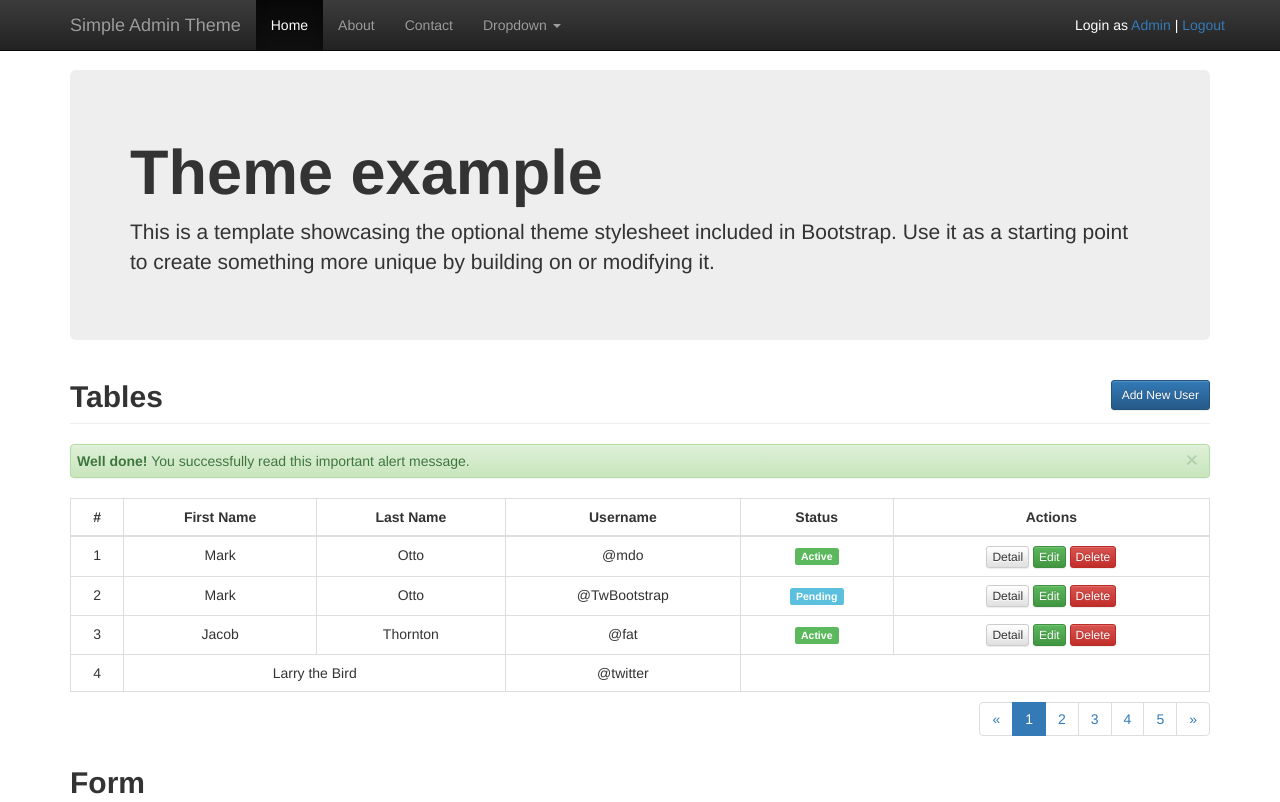
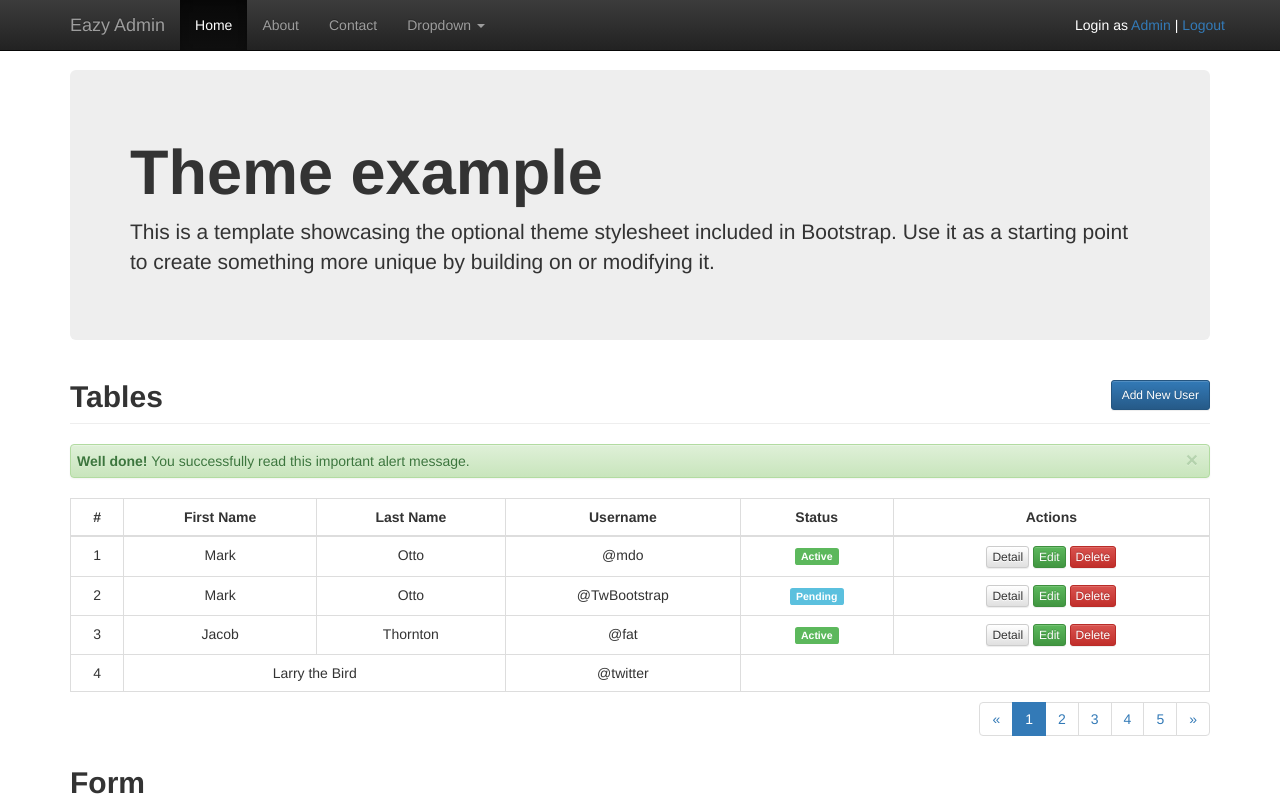
Before and after one commit to eftakhairul/eazy-admin, a plain HTML site: page index.html in a window 1280 px wide. Shown: the top 802 px of the page. Drawn offline with nearby package versions, Linux system fonts and the light colour scheme.

Commit message:
theme name is changed

```diff
--- a/index.html
+++ b/index.html
@@ -10,7 +10,7 @@
     <meta name="author" content="Eftakhairul Islam">
     <link rel="icon" href="favicon.ico">
 
-    <title>Simple Admin Theme</title>
+    <title>Eazy Admin</title>
 
     <!-- Bootstrap core CSS -->
     <link href="./dist/css/bootstrap.min.css" rel="stylesheet">
@@ -39,7 +39,7 @@
     <nav class="navbar navbar-inverse navbar-fixed-top">
       <div class="container">
         <div class="navbar-header">
-          <a class="navbar-brand" href="index.html#">Simple Admin Theme</a>
+          <a class="navbar-brand" href="index.html#">Eazy Admin</a>
         </div>
 
         <div id="navbar" class="navbar-collapse collapse">
```
